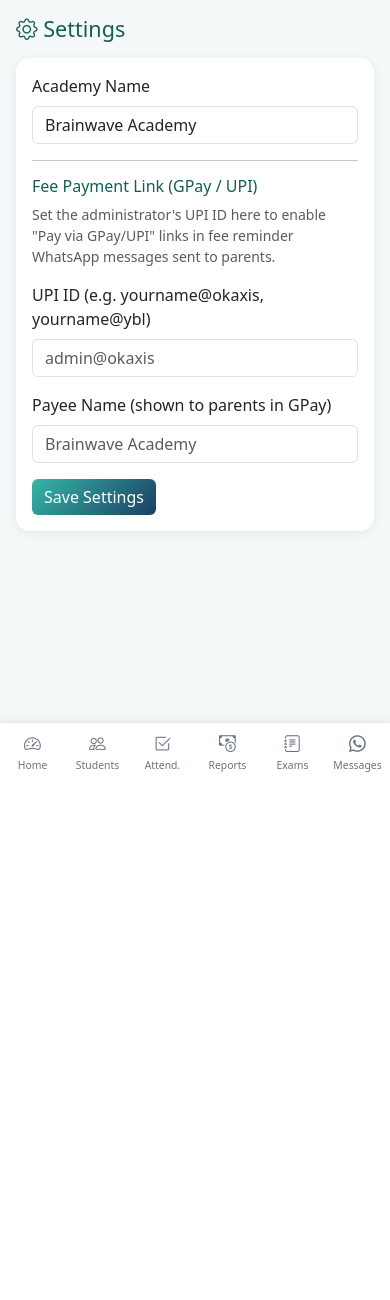
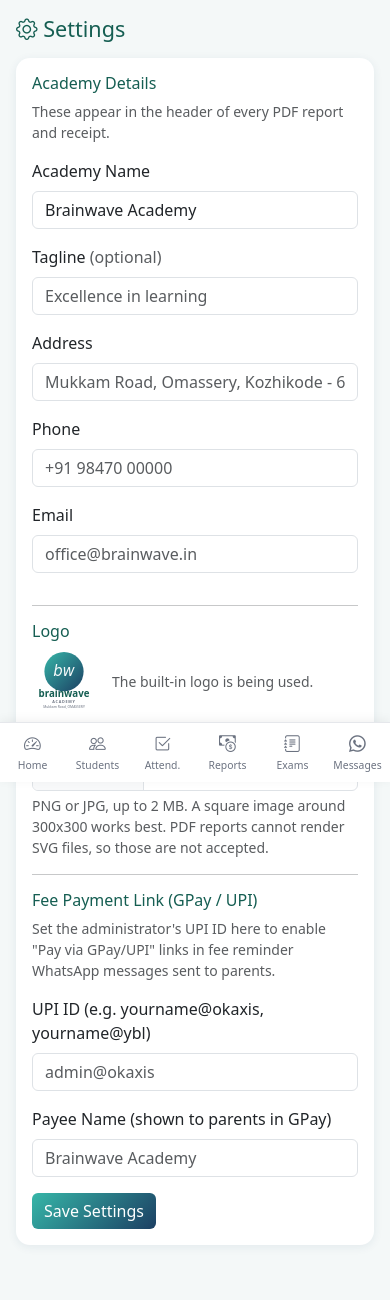
Before and after one commit to vkmuneer/Brainwave, a Flask app: page /admin/settings in a window 390 px wide. Shown: the part 62-1362 px from the top of the page. Before the commit the page ends 834 px from the top, so only its background shows below. Run offline with Flask 3, Linux system fonts and the light colour scheme; a user stored in the database is signed in; data that the repository does not hold is empty.

Commit message:
Put academy details and an uploadable logo on every report
Reports carried only the academy name, so a printed fee receipt or report
card showed nothing a parent could use to contact or identify the centre.
Address, phone, email and an optional tagline are now editable under Settings
and render in the shared PDF header, which all four report templates inherit.

The logo becomes uploadable rather than a file an admin has to swap on disk.
It is stored in the database so that one backup of brainwave.db captures the
branding too, and so a redeploy onto a fresh filesystem does not silently drop
it - as it would have with the README's "replace static/img/logo.png" advice.

Uploads are limited to PNG/JPG under 2MB: xhtml2pdf cannot draw SVG, so a
vector logo would leave a blank space in every generated report.

Co-Authored-By: Claude Opus 5 <noreply@anthropic.com>

```diff
--- a/app/admin/routes.py
+++ b/app/admin/routes.py
@@ -963,8 +963,30 @@ def settings():
     settings_obj = Settings.get()
     if request.method == "POST":
         settings_obj.academy_name = request.form.get("academy_name", "").strip() or "Brainwave Academy"
+        settings_obj.tagline = request.form.get("tagline", "").strip()
+        settings_obj.address = request.form.get("address", "").strip()
+        settings_obj.phone = request.form.get("phone", "").strip()
+        settings_obj.email = request.form.get("email", "").strip()
         settings_obj.upi_id = request.form.get("upi_id", "").strip()
         settings_obj.upi_payee_name = request.form.get("upi_payee_name", "").strip()
+
+        upload = request.files.get("logo")
+        if request.form.get("remove_logo"):
+            settings_obj.logo_data = None
+            settings_obj.logo_mimetype = None
+        elif upload and upload.filename:
+            data = upload.read()
+            # PDF reports are rendered by xhtml2pdf, which cannot draw SVG, so
+            # a vector upload would leave every report without a logo.
+            if upload.mimetype not in ("image/png", "image/jpeg"):
+                flash("Logo must be a PNG or JPG image. SVG files cannot be used in PDF reports.", "danger")
+                return redirect(url_for("admin.settings"))
+            if len(data) > 2 * 1024 * 1024:
+                flash("Logo must be smaller than 2 MB.", "danger")
+                return redirect(url_for("admin.settings"))
+            settings_obj.logo_data = data
+            settings_obj.logo_mimetype = upload.mimetype
+
         db.session.commit()
         flash("Settings updated.", "success")
         return redirect(url_for("admin.settings"))
--- a/app/models.py
+++ b/app/models.py
@@ -285,8 +285,29 @@ class Settings(db.Model):
 
     id = db.Column(db.Integer, primary_key=True)
     academy_name = db.Column(db.String(120), default="Brainwave Academy", nullable=False)
+    tagline = db.Column(db.String(150))
+    address = db.Column(db.String(255))
+    phone = db.Column(db.String(80))
+    email = db.Column(db.String(120))
+
+    # Held in the database rather than as a file on disk so that one backup of
+    # brainwave.db captures the branding too, and so a redeploy onto a fresh
+    # filesystem does not silently lose the logo.
+    logo_data = db.Column(db.LargeBinary)
+    logo_mimetype = db.Column(db.String(40))
+
     upi_id = db.Column(db.String(120))
     upi_payee_name = db.Column(db.String(120))
+
+    @property
+    def contact_line(self):
+        """Phone and email joined for a single line under the address."""
+        parts = []
+        if self.phone:
+            parts.append(f"Phone: {self.phone}")
+        if self.email:
+            parts.append(self.email)
+        return "  |  ".join(parts)
 
     @classmethod
     def get(cls):
--- a/app/templates/admin/settings.html
+++ b/app/templates/admin/settings.html
@@ -5,11 +5,66 @@
 
 <div class="card bw-card" style="max-width: 560px;">
   <div class="card-body">
-    <form method="post">
+    <form method="post" enctype="multipart/form-data">
+      <h6 class="text-bw-teal">Academy Details</h6>
+      <p class="text-muted small">These appear in the header of every PDF report and receipt.</p>
       <div class="mb-3">
         <label class="form-label">Academy Name</label>
         <input type="text" name="academy_name" class="form-control" value="{{ settings.academy_name }}">
       </div>
+      <div class="mb-3">
+        <label class="form-label">Tagline <span class="text-muted">(optional)</span></label>
+        <input type="text" name="tagline" class="form-control" maxlength="150"
+               placeholder="Excellence in learning" value="{{ settings.tagline or '' }}">
+      </div>
+      <div class="mb-3">
+        <label class="form-label">Address</label>
+        <input type="text" name="address" class="form-control" maxlength="255"
+               placeholder="Mukkam Road, Omassery, Kozhikode - 673582"
+               value="{{ settings.address or '' }}">
+      </div>
+      <div class="row">
+        <div class="col-12 col-sm-6 mb-3">
+          <label class="form-label">Phone</label>
+          <input type="text" name="phone" class="form-control" maxlength="80"
+                 placeholder="+91 98470 00000" value="{{ settings.phone or '' }}">
+        </div>
+        <div class="col-12 col-sm-6 mb-3">
+          <label class="form-label">Email</label>
+          <input type="email" name="email" class="form-control" maxlength="120"
+                 placeholder="office@brainwave.in" value="{{ settings.email or '' }}">
+        </div>
+      </div>
+
+      <hr>
+      <h6 class="text-bw-teal">Logo</h6>
+      <div class="d-flex align-items-center gap-3 mb-2">
+        <img src="{{ url_for('public.logo') }}" alt="Current logo"
+             style="width: 64px; height: 64px; object-fit: contain;">
+        <div class="small text-muted">
+          {% if settings.logo_data %}
+            Your uploaded logo.
+          {% else %}
+            The built-in logo is being used.
+          {% endif %}
+        </div>
+      </div>
+      <div class="mb-3">
+        <label class="form-label">Upload a new logo</label>
+        <input type="file" name="logo" class="form-control" accept="image/png,image/jpeg">
+        <div class="form-text">
+          PNG or JPG, up to 2 MB. A square image around 300x300 works best.
+          PDF reports cannot render SVG files, so those are not accepted.
+        </div>
+      </div>
+      {% if settings.logo_data %}
+      <div class="form-check mb-3">
+        <input class="form-check-input" type="checkbox" name="remove_logo" id="remove_logo" value="1">
+        <label class="form-check-label small" for="remove_logo">
+          Remove my logo and go back to the built-in one
+        </label>
+      </div>
+      {% endif %}
       <hr>
       <h6 class="text-bw-teal">Fee Payment Link (GPay / UPI)</h6>
       <p class="text-muted small">
--- a/app/templates/base.html
+++ b/app/templates/base.html
@@ -4,8 +4,8 @@
   <meta charset="UTF-8">
   <meta name="viewport" content="width=device-width, initial-scale=1, maximum-scale=1">
   <title>{% block title %}{{ app_name }}{% endblock %}</title>
-  <link rel="icon" type="image/svg+xml" href="{{ url_for('static', filename='img/logo.svg') }}">
-  <link rel="apple-touch-icon" href="{{ url_for('static', filename='img/logo.svg') }}">
+  <link rel="icon" href="{{ url_for('public.logo') }}">
+  <link rel="apple-touch-icon" href="{{ url_for('public.logo') }}">
   <link rel="manifest" href="{{ url_for('static', filename='manifest.json') }}">
   <meta name="theme-color" content="#1c3f63">
   <link href="https://cdn.jsdelivr.net/npm/bootstrap@5.3.3/dist/css/bootstrap.min.css" rel="stylesheet">
@@ -19,7 +19,7 @@
 <nav class="navbar navbar-expand-md bw-navbar mb-3">
   <div class="container-fluid">
     <a class="navbar-brand navbar-brand-wrap" href="{{ url_for('index') }}">
-      <img src="{{ url_for('static', filename='img/logo.svg') }}" alt="Brainwave Academy">
+      <img src="{{ url_for('public.logo') }}" alt="Brainwave Academy">
       <span>Brainwave Academy</span>
     </a>
     <button class="navbar-toggler" type="button" data-bs-toggle="collapse" data-bs-target="#navMain">
--- a/app/templates/forgot_password.html
+++ b/app/templates/forgot_password.html
@@ -3,7 +3,7 @@
 {% block content %}
 <div class="card bw-card login-card">
   <div class="card-body p-4">
-    <img src="{{ url_for('static', filename='img/logo.svg') }}" alt="Brainwave Academy" class="login-logo">
+    <img src="{{ url_for('public.logo') }}" alt="Brainwave Academy" class="login-logo">
     <h5 class="text-center text-bw-teal mb-2">Forgot password</h5>
     <p class="text-muted small text-center mb-4">
       Enter your username and the academy office will set a new password for you.
--- a/app/templates/login.html
+++ b/app/templates/login.html
@@ -3,7 +3,7 @@
 {% block content %}
 <div class="card bw-card login-card">
   <div class="card-body p-4">
-    <img src="{{ url_for('static', filename='img/logo.svg') }}" alt="Brainwave Academy" class="login-logo">
+    <img src="{{ url_for('public.logo') }}" alt="Brainwave Academy" class="login-logo">
     <h5 class="text-center text-bw-teal mb-3">Sign in</h5>
     <form method="post">
       <div class="mb-3">
--- a/app/templates/public/pay.html
+++ b/app/templates/public/pay.html
@@ -4,7 +4,7 @@
   <meta charset="UTF-8">
   <meta name="viewport" content="width=device-width, initial-scale=1, maximum-scale=1">
   <title>Pay Fees - {{ settings.academy_name }}</title>
-  <link rel="icon" type="image/svg+xml" href="{{ url_for('static', filename='img/logo.svg') }}">
+  <link rel="icon" href="{{ url_for('public.logo') }}">
   <link href="https://cdn.jsdelivr.net/npm/bootstrap@5.3.3/dist/css/bootstrap.min.css" rel="stylesheet">
   <link href="{{ url_for('static', filename='css/style.css') }}" rel="stylesheet">
 </head>
@@ -12,7 +12,7 @@
 <div class="container-fluid px-3" style="max-width: 480px; margin: 8vh auto;">
   <div class="card bw-card">
     <div class="card-body p-4 text-center">
-      <img src="{{ url_for('static', filename='img/logo.svg') }}" alt="{{ settings.academy_name }}" class="login-logo">
+      <img src="{{ url_for('public.logo') }}" alt="{{ settings.academy_name }}" class="login-logo">
       <h5 class="text-bw-teal mb-1">{{ student.name }}</h5>
       <div class="text-muted mb-3">{{ student.admission_no }} &middot; Class {{ student.school_class.name }}-{{ student.division.name }}</div>
 
```
Also changed, not shown: app/public/routes.py (+26 -1 lines), app/templates/pdf/pdf_base.html (+6 -1 lines), app/utils/pdf.py (+6 -2 lines).
